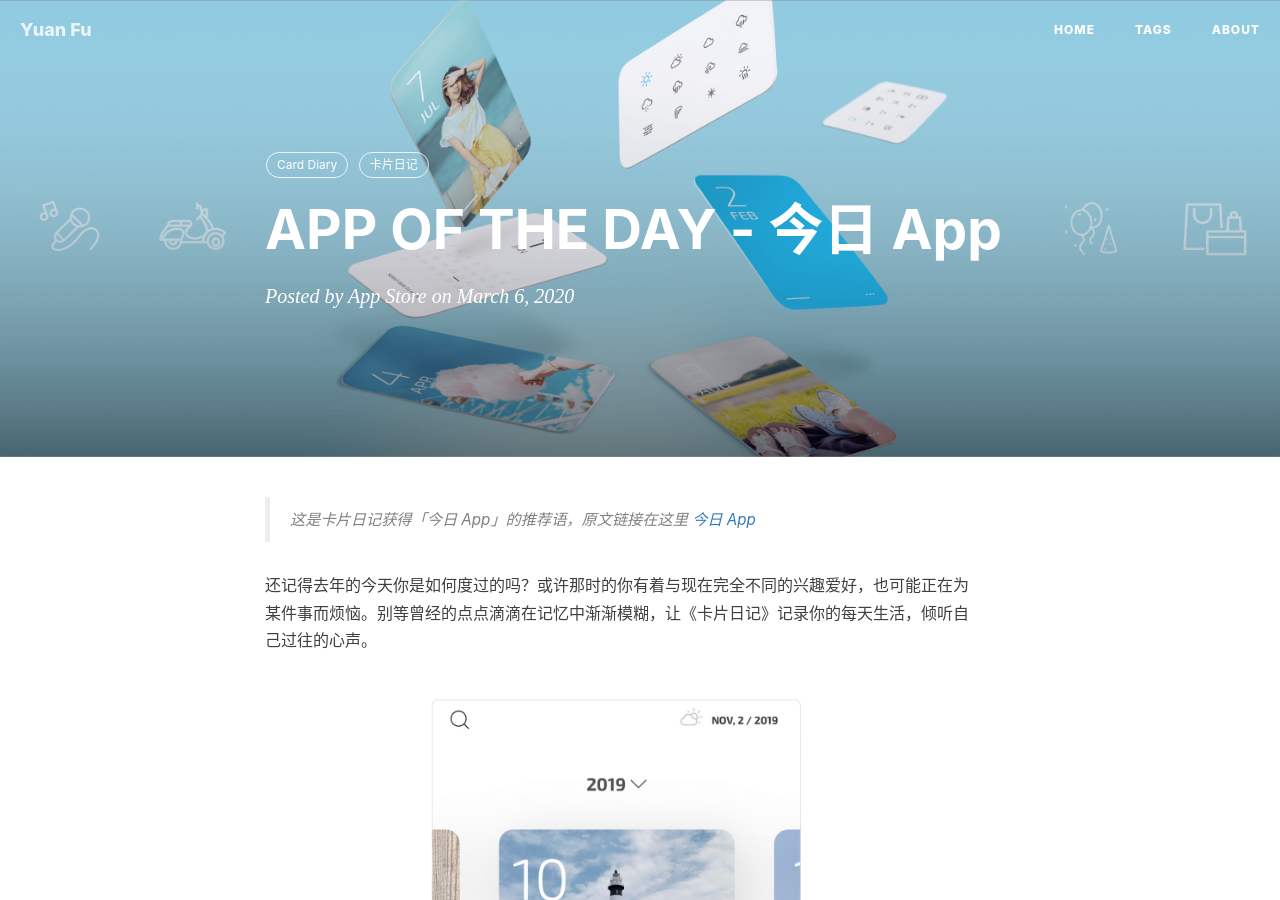
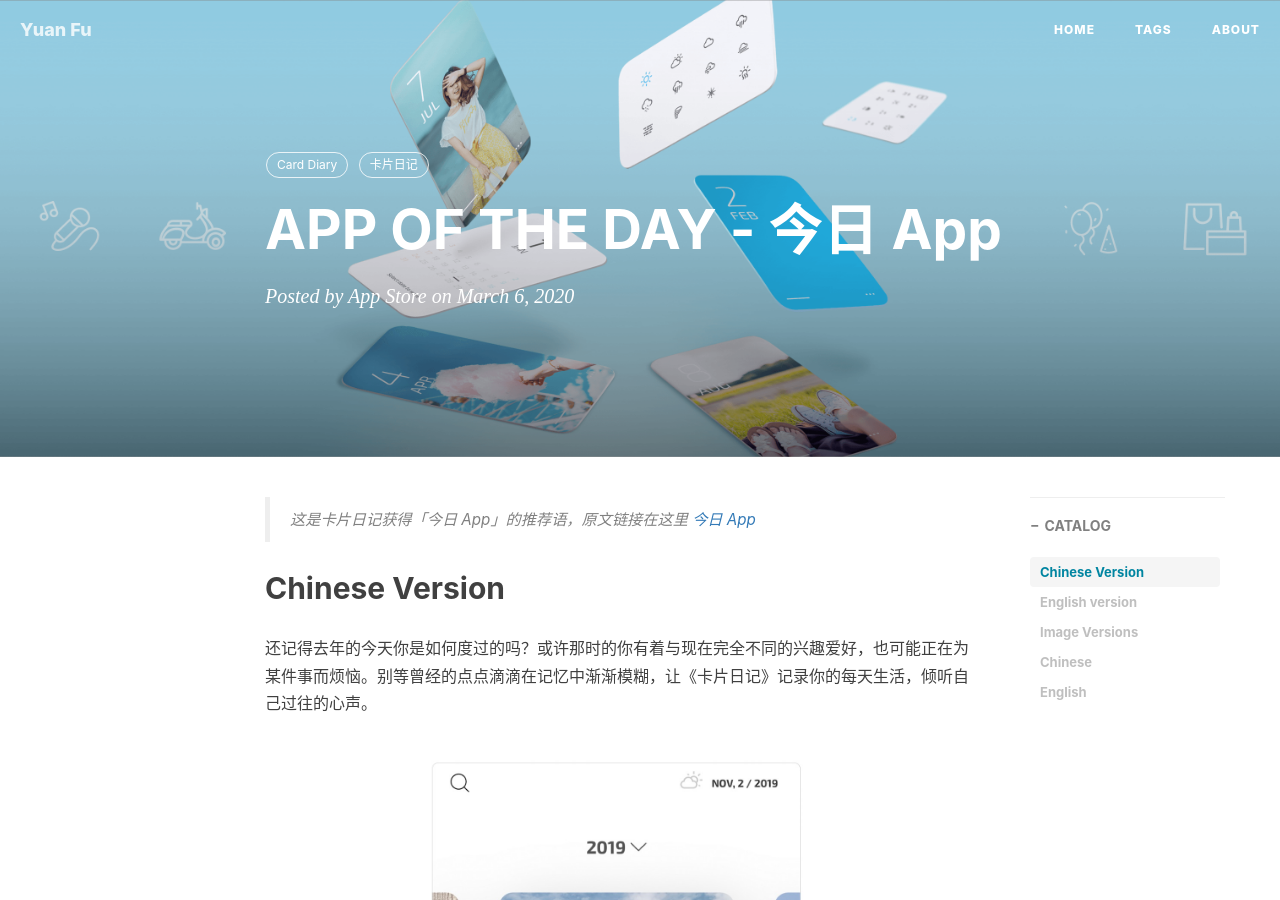
Before and after one commit to MrFuFuFu/mrfufufu.github.io, a Jekyll site: the page built from _posts/2020-03-06-AppOfTheDay.markdown, in a window 1280 px wide and 900 px high. Built offline with Jekyll 4.4.1, drawn with Linux system fonts in a browser that asks for light colours; nearby versions of some CDN libraries; comment, search, counter and statistics services are not loaded; some of the changed text lies outside the part shown.

Commit message:
update info

```diff
--- a/_posts/2020-03-06-AppOfTheDay.markdown
+++ b/_posts/2020-03-06-AppOfTheDay.markdown
@@ -3,13 +3,15 @@
 title:  APP OF THE DAY - 今日 App
 author: App Store
 date:   2020-03-06
-catalog:    false
+catalog:    true
 tags:
     - Card Diary
     - 卡片日记
 ---
 
 > 这是卡片日记获得「今日 App」的推荐语，原文链接在这里 [今日 App](https://apps.apple.com/cn/story/id1433996215)
+
+## Chinese Version
 
 还记得去年的今天你是如何度过的吗？或许那时的你有着与现在完全不同的兴趣爱好，也可能正在为某件事而烦恼。别等曾经的点点滴滴在记忆中渐渐模糊，让《卡片日记》记录你的每天生活，倾听自己过往的心声。
 
@@ -49,5 +51,15 @@
 *Card Diary makes journaling a simple, mindful and highly rewarding activity. So, what did you do today?*
 
 
+-----------------
+
+## Image Versions
+
+
+### Chinese
+
 <img src="https://mrfu.me/img/carddiary/AppOfTheDay-Chinese.JPG" width="800"/>
+
+### English
+
 <img src="https://mrfu.me/img/carddiary/AppOfTheDay-English.JPG" width="800"/>
```
